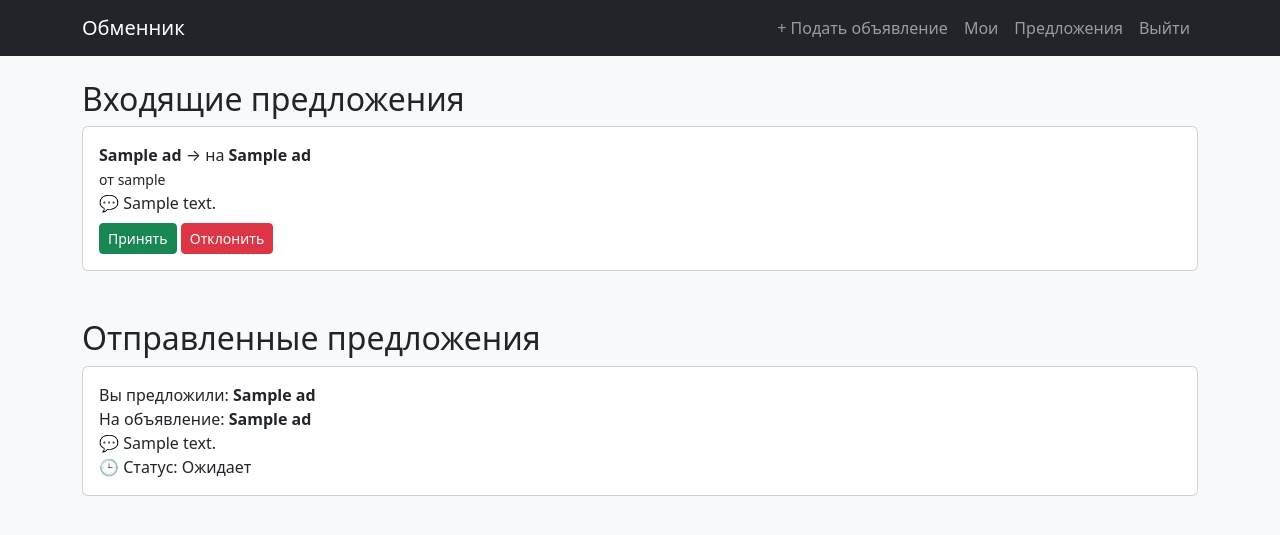
After one commit to frqhero/easy_barter, a Django app: page /proposals/ in a window 1280 px wide. The commit adds this page. Shown: the top 535 px of the page. Run offline with Django 5.2, Linux system fonts and the light colour scheme; a user stored in the database is signed in; tables that the repository leaves empty hold one stand-in row (values such as "Sample post").

Commit message:
Work on proposal acceptance

```diff
--- a/ads/templates/ads/includes/header.html
+++ b/ads/templates/ads/includes/header.html
@@ -7,7 +7,7 @@
             {% if user.is_authenticated %}
                 <li class="nav-item"><a class="nav-link" href="{% url 'ads:create_ad' %}">+ Подать объявление</a></li>
                 <li class="nav-item"><a class="nav-link" href="">Мои</a></li>
-                <li class="nav-item"><a class="nav-link" href="">Предложения</a></li>
+                <li class="nav-item"><a class="nav-link" href="{% url 'ads:list_proposals' %}">Предложения</a></li>
                 <li class="nav-item"><a class="nav-link" href="">Выйти</a></li>
             {% else %}
                 <li class="nav-item"><a class="nav-link" href="">Войти</a></li>
--- /dev/null
+++ b/ads/templates/ads/list_proposals.html
@@ -0,0 +1,34 @@
+{% extends 'ads/base.html' %}
+{% block title %}Все предложения{% endblock %}
+{% block content %}
+  <h2 class="mt-4">Входящие предложения</h2>
+  {% for proposal in received_proposals %}
+    <div class="card mb-3">
+      <div class="card-body">
+        <strong>{{ proposal.ad_sender.title }}</strong> → на <strong>{{ proposal.ad_receiver.title }}</strong><br>
+        <small>от {{ proposal.ad_sender.user.username }}</small><br>
+        💬 {{ proposal.comment }}<br>
+        <div class="mt-2">
+          <a href="" class="btn btn-sm btn-success">Принять</a>
+          <a href="" class="btn btn-sm btn-danger">Отклонить</a>
+        </div>
+      </div>
+    </div>
+  {% empty %}
+    <p class="text-muted">Нет входящих предложений.</p>
+  {% endfor %}
+
+  <h2 class="mt-5">Отправленные предложения</h2>
+  {% for proposal in sent_proposals %}
+    <div class="card mb-3">
+      <div class="card-body">
+        Вы предложили: <strong>{{ proposal.ad_sender.title }}</strong><br>
+        На объявление: <strong>{{ proposal.ad_receiver.title }}</strong><br>
+        💬 {{ proposal.comment }}<br>
+        🕒 Статус: {{ proposal.get_status_display }}
+      </div>
+    </div>
+  {% empty %}
+    <p class="text-muted">Нет отправленных предложений.</p>
+  {% endfor %}
+{% endblock %}
--- a/ads/urls.py
+++ b/ads/urls.py
@@ -11,4 +11,7 @@ urlpatterns = [
     path('ads/create/', views.create_ad, name='create_ad'),
     path('ads/<int:pk>/edit/', views.update_ad, name='update_ad'),
     path('proposals/create/<int:ad_id>/', views.create_proposal, name='create_proposal'),
+    path('proposals/', views.list_proposals, name='list_proposals'),
+    path('proposals/<int:pk>/accept/', views.accept_proposal, name='accept_proposal'),
+
 ]
--- a/ads/views.py
+++ b/ads/views.py
@@ -1,12 +1,13 @@
 from django.contrib.auth.decorators import login_required
 from django.core.paginator import Paginator
 from django.db.models import Q
+from django.http import HttpResponseForbidden
 from django.shortcuts import render, redirect, get_object_or_404
 from django.contrib import messages
 
 from ads.forms import AdForm, ExchangeProposalForm
 
-from ads.models import Ad
+from ads.models import Ad, ExchangeProposal
 
 
 def list_ads(request):
@@ -117,3 +118,34 @@ def create_proposal(request, ad_id):
         form = ExchangeProposalForm(user=request.user)
 
     return render(request, 'ads/proposal_form.html', {'form': form, 'target_ad': target_ad})
+
+
+@login_required
+def list_proposals(request):
+    received_proposals = ExchangeProposal.objects.filter(ad_receiver__user=request.user)
+    sent_proposals = ExchangeProposal.objects.filter(ad_sender__user=request.user)
+
+    context = {
+        'received_proposals': received_proposals,
+        'sent_proposals': sent_proposals,
+    }
+
+    return render(request, 'ads/list_proposals.html', context)
+
+
+@login_required
+def accept_proposal(request, proposal_id):
+    proposal = get_object_or_404(ExchangeProposal, pk=proposal_id)
+
+    if proposal.ad_receiver.user != request.user:
+        messages.error(request, "Вы не можете принять предолжение адресованое другому пользователю.")
+        return redirect('ads:list_proposals')
+
+    if request.method == 'POST':
+        proposal.status = 'accepted'
+        proposal.save()
+
+        messages.success(request, 'Предложение принято!')
+        return redirect('ads:list_proposals')
+
+    return render(request, 'ads/confirm_accept.html', {'proposal': proposal})
```
Also changed, not shown: ads/templates/ads/confirm_accept.html (added, +21 -0 lines).
